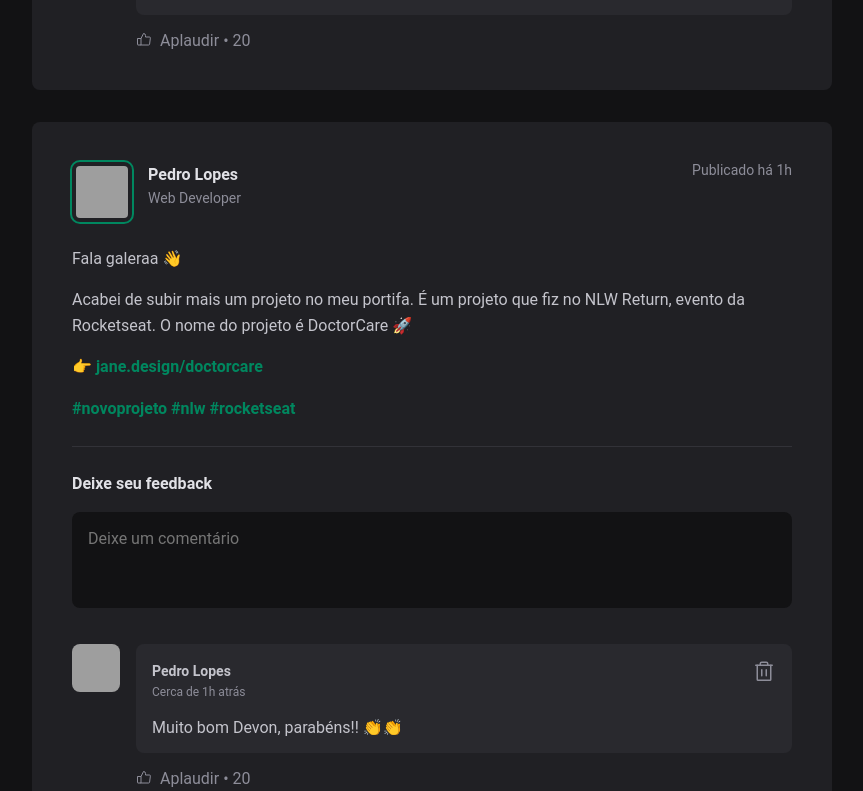
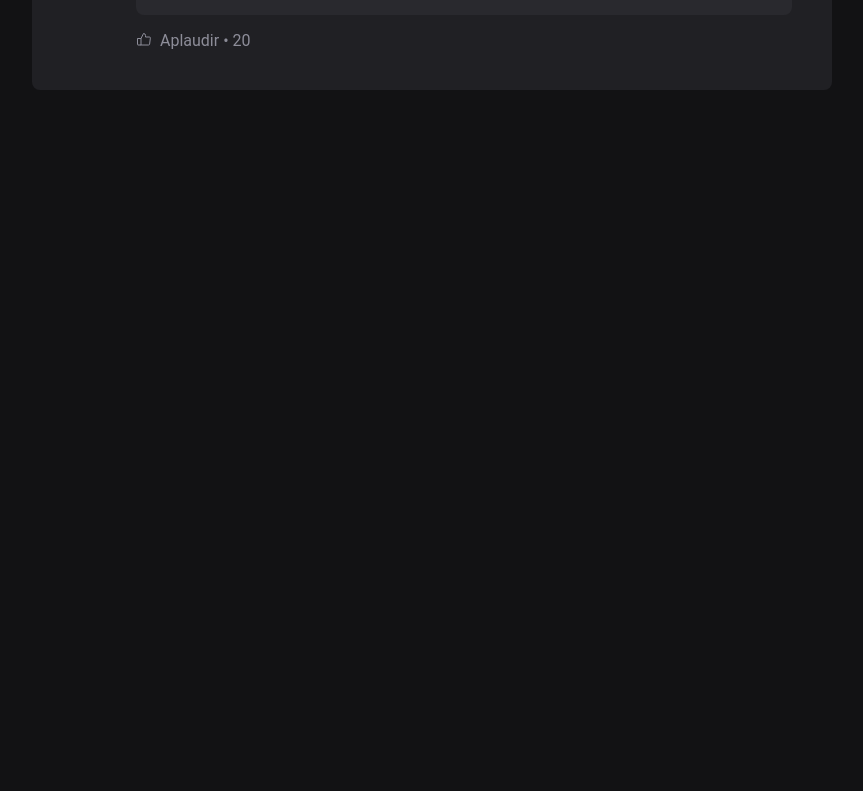
Before and after one commit to pedrolgarcia/ignite-feed, a React app: page / in a window 1280 px wide. Shown: the part 2129-2920 px from the top of the page, without its empty margins (352-1215 px from the left). After the commit the page ends 2251 px from the top, so only its background shows below. Built offline with nearby package versions, Linux system fonts and the light colour scheme; grey boxes are pictures that could not be loaded; the HTML template or start-up script is replaced by a standard one.

Commit message:
remove example post

```diff
--- a/src/App.jsx
+++ b/src/App.jsx
@@ -16,7 +16,6 @@ export function App() {
         <main>
           <Post />
           <Post />
-          <Post />
         </main>
       </div>
     </div>
```
